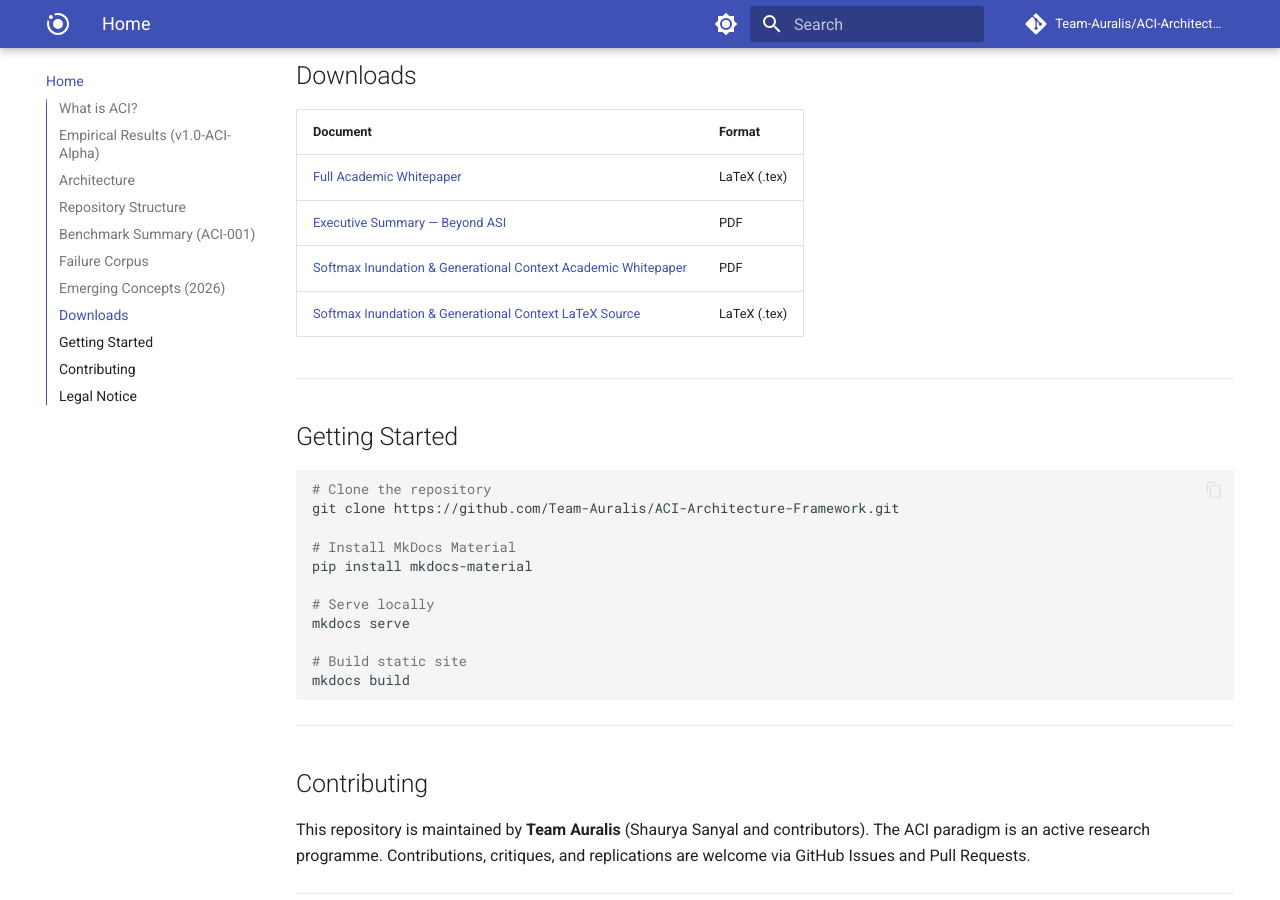
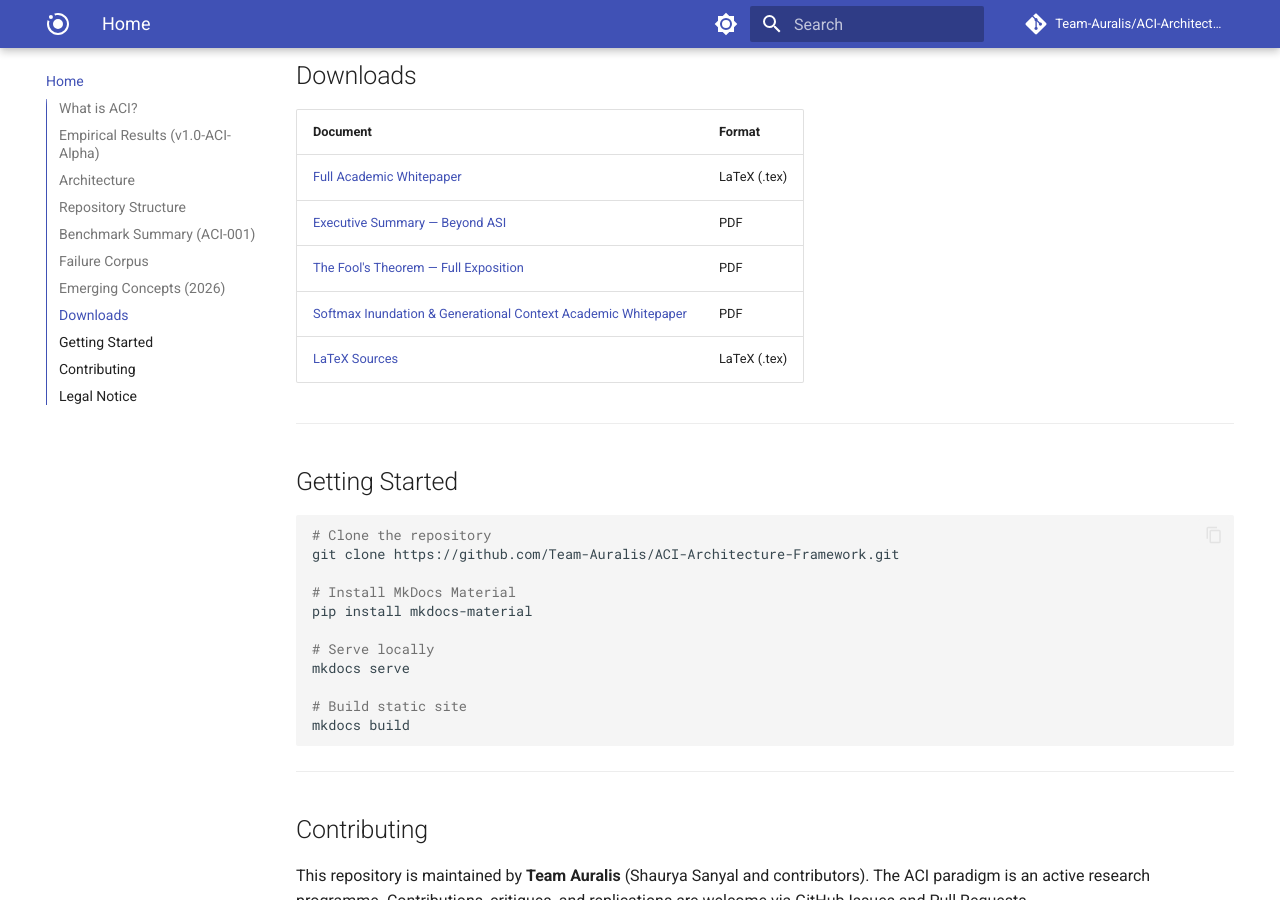
Before and after one commit to Team-Auralis/ACI-Architecture-Framework, an MkDocs documentation site: the page built from docs/index.md, in a window 1280 px wide and 900 px high, scrolled down 4235 px. Built offline with MkDocs 1.6.1 and Material for MkDocs 9.7.7, drawn with Linux system fonts in a browser that asks for light colours; comment, search, counter and statistics services are not loaded.

Commit message:
docs: add The Fool's Theorem, a 16-page exposition of the failure mode
The short paper states the bounds; this one explains the phenomenon end to
end. It adds three things the short paper does not have.

A sharp result. The invariant attention share is exactly
sigma(delta + ln(L_u/N)), so the majority threshold is N < L_u e^delta and a
volume cap gives a closed-form guarantee that needs no norm-boundedness
assumption and is not vacuous. The norm-based theorem is kept but demoted,
with its vacuity stated where it appears rather than only in limitations.

The negative finding. Inverting the identity against the measured attention
gives an effective gap of 0.945 ln N - 4.195, R^2 = 0.9996. A slope of 1 is
exactly the rate needed for scale-invariant allocation, so the model is
already compensating for context growth and the dilution is far milder than
the uniform-score analysis predicts. The document reports this prominently and
revises the remedy's justification accordingly: enforce a bound, do not claim
to prevent a collapse that was not observed.

Falsifiable predictions, so the theory can be refuted rather than asserted.

The short paper's 'no live-model validation' limitation was stale after the
measurements were added and is corrected to what was actually done.

```diff
--- a/docs/index.md
+++ b/docs/index.md
@@ -160,8 +160,9 @@ Read the full specs: [Emerging Concepts](EMERGING_CONCEPTS.md) &bull; [Cognitive
 |----------|--------|
 | [Full Academic Whitepaper](ACI_OCI_WHITEPAPER.tex) | LaTeX (.tex) |
 | [Executive Summary — Beyond ASI](pdfs/Beyond_ASI.pdf) | PDF |
+| [The Fool's Theorem — Full Exposition](papers/The_Fools_Theorem.pdf) | PDF |
 | [Softmax Inundation & Generational Context Academic Whitepaper](papers/The_Softmax_Inundation_Theorem.pdf) | PDF |
-| [Softmax Inundation & Generational Context LaTeX Source](papers/The_Softmax_Inundation_Theorem.tex) | LaTeX (.tex) |
+| [LaTeX Sources](papers/The_Fools_Theorem.tex) | LaTeX (.tex) |
 
 ---
 
```
Also changed, not shown: README.md (+4 -2 lines), 3 other files.
